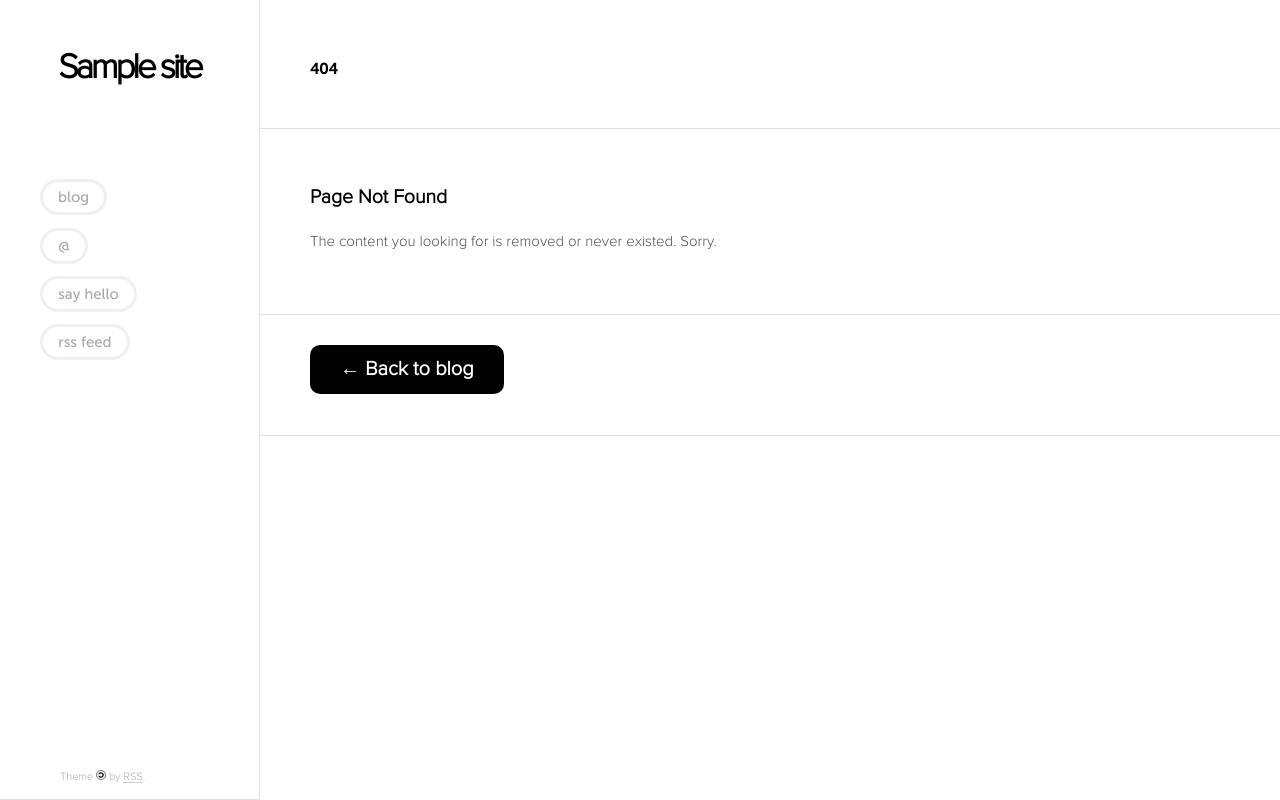
After one commit to greench/mnmlsm, a WordPress theme: template 404.php in a window 1280 px wide. The commit adds this page. Run offline with PHP 8.4 and a stand-in for WordPress, Linux system fonts and the light colour scheme; the site name, menu and one post (Sample post) are stand-ins, and other content is empty.

Commit message:
some improvments

```diff
--- /dev/null
+++ b/404.php
@@ -0,0 +1,30 @@
+<?php get_header(); ?>
+
+<section id="conductor">
+		<header>
+			<h3>404</h3>
+		</header>
+
+	<ul class="posts">
+		<li class="post">
+			<article>
+				<h2>
+				Page Not Found
+				</h2>
+
+				<p>The content you looking for is removed or never existed. Sorry.</p>
+
+			</article>
+		</li>
+
+		<li class="pagination padded">
+			<nav class="pagination">
+				<div class="buttonize square prev">
+					<a href="<?php echo get_settings('home'); ?>">&#8592; Back to blog</a>
+				</div>
+			</nav>
+		</li>
+	</ul>
+	</section>
+
+<?php get_footer(); ?>
--- /dev/null
+++ b/functions.php
@@ -0,0 +1,54 @@
+<?php
+add_action( 'after_setup_theme', 'mnmlsm_setup' );
+if ( ! function_exists( 'mnmlsm_setup' ) ):
+function mnmlsm_setup() {
+	add_action('admin_menu', 'mnmlsm_theme_options_page_init');
+}
+endif; // mnmlsm_setup
+
+function mnmlsm_theme_options() {
+	if(isset($_POST['submit'])){
+		 if(update_option("mnmlsm-theme-options",json_encode($_POST))){
+		 	?>
+			<div id="message" class="updated">
+			  <p>Settings are updated.</p>
+			</div>
+		 	<?php
+		 }
+	}
+	$blog_options=json_decode(get_option("mnmlsm-theme-options"));
+	?>
+<form action="?page=mnmlsm_ayarlar" method="post">
+	<div  class="wrap">
+		<h2>mnmlsm Theme Options</h2>
+		<table class="form-table">
+			<tbody>
+			    <tr valign="top">
+			    	<th scope="row">
+						<label for="say-hello">Say Hello</label>
+			      	</th>
+			    	<td>
+						<input type="text" id="say-hello" name="sayHello" value="<?php echo $blog_options->sayHello;?>" placeholder="Say Hello">
+			    	</td>
+			    </tr>
+			    <tr valign="top">
+			    	<th scope="row">
+			        	<label for="twitter">Twitter</label>
+					</th>
+			    	<td>
+			    		<input type="text" id="twitter" name="twitter" value="<?php echo $blog_options->twitter;?>" placeholder="RSS Feed">
+			        </td>
+			    </tr>
+			</tbody>
+		</table>
+		<button type="submit" name="submit" class="button-primary">Gönder</submit>
+	</div>
+</form>
+	<?php
+}
+function mnmlsm_theme_options_page_init() {
+	add_submenu_page( 'themes.php',"Ayarlar","Ayarlar","edit_theme_options","mnmlsm_ayarlar","mnmlsm_theme_options");
+}
+
+
+?>
--- a/header.php
+++ b/header.php
@@ -11,38 +11,33 @@
 <!--[if !(IE 6) | !(IE 7) | !(IE 8)  ]><!-->
 <html <?php language_attributes(); ?>>
 <!--<![endif]-->
-<head>
 <meta charset="<?php bloginfo( 'charset' ); ?>" />
 <meta name="viewport" content="width=device-width" />
-  <title><?php if (is_home () ) { bloginfo('name'); } elseif ( is_category() ) { single_cat_title(); echo " - "; bloginfo('name'); } elseif (is_single() || is_page() ) { single_post_title(); echo "x"; } elseif (is_search() ) { bloginfo('name'); echo " search results: "; echo wp_specialchars($s); } else { wp_title('',true); } ?></title>
+  <title><?php if (is_home () ) { bloginfo('name'); } elseif ( is_category() ) { single_cat_title(); echo " - "; bloginfo('name'); } elseif (is_single() || is_page() ) { single_post_title(); } elseif (is_search() ) { bloginfo('name'); echo " search results: "; echo wp_specialchars($s); } else { wp_title('',true); } ?></title>
 <link rel="profile" href="http://gmpg.org/xfn/11" />
-<link rel="stylesheet" type="text/css" media="all" href="<?php bloginfo( 'stylesheet_url' ); ?>" />
-<link rel="alternate" type="application/rss+xml" title="Blog RSS Feed" href="<?php bloginfo('rss2_url'); ?>" />
-<link rel="alternate" type="application/atom+xml" title="Blog Atom Feed" href="<?php bloginfo('atom_url'); ?>" />
-<link rel="pingback" href="<?php bloginfo( 'pingback_url' ); ?>" />
+<link rel="stylesheet" type="text/css" media="all" href="<?php bloginfo( 'stylesheet_url' ); ?>">
+<link rel="stylesheet" type="text/css" media="only screen and (max-device-width: 480px)" href="<?php echo bloginfo('template_url'); ?>/small-device.css">
+<meta name="viewport" content="width=device-width">
+<link rel="alternate" type="application/rss+xml" title="Blog RSS Feed" href="<?php bloginfo('rss2_url'); ?>">
+<link rel="alternate" type="application/atom+xml" title="Blog Atom Feed" href="<?php bloginfo('atom_url'); ?>">
+<link rel="pingback" href="<?php bloginfo( 'pingback_url' ); ?>">
     <!--[if lt IE 9]>
     <script src="//html5shim.googlecode.com/svn/trunk/html5.js"></script>
     <![endif]-->
-
-      <script type="text/javascript" src="http://ajax.googleapis.com/ajax/libs/jquery/1.7.1/jquery.min.js"></script>
-
-<?php wp_head(); ?>
-
-</head>
-
+    <?php wp_head(); ?>
 <body>
 <header id="simple">
 	<h1><a href="<?php echo get_settings('home'); ?>"><?php bloginfo('name'); ?></a></h1>
 	<h2><?php bloginfo('description'); ?></h2>
 	<ul id="user_info">
-		<li class="website"><a href="http://rss-ems.com/blog">blog</a></li>
-		<li class="twitter"><a href="http://twitter.com/rssems">@rssems</a></li>
-		<li class="email"><a href="#">say hello</a></li>
-		<li class="rss"><a href="/rss">rss feed</a></li>
+		<?php $blog_options = json_decode(get_option("mnmlsm-theme-options")); ?>
+		<li class="website"><a href="<?php bloginfo('home'); ?>">blog</a></li>
+		<li class="twitter"><a href="http://twitter.com/<?php echo $blog_options->twitter; ?>">@<?php echo $blog_options->twitter; ?></a></li>
+		<li class="email"><a href="<?php echo $blog_options->sayHello; ?>">say hello</a></li>
+		<li class="rss"><a href="<?php bloginfo('rss2_url'); ?>">rss feed</a></li>
 	</ul>
-	<p class="copyleft" style="color: #777">Theme
-		<!--[if lte IE 8]><span style="filter: progid:DXImageTransform.Microsoft.BasicImage(rotation=2); display: inline-block;"><![endif]--><span class="copyleftRSS">&copy;</span>
-		<!--[if lte IE 8]></span><![endif]-->
+	<p class="copyleft">Theme
+		<svg xmlns="http://www.w3.org/2000/svg" style="height:10px;width:10px" viewBox="0 0 980 980"><circle cx="490" cy="490" r="440" fill="none" stroke="#777" stroke-width="100"/><path d="M486,215C356,215 247,306 219,428L350,428C374,376 426,340 486,340C569,340 636,407 636,490C636,573 569,640 486,640C426,640 374,604 350,553L219,553C247,674 356,765 486,765C638,765 761,642 761,490C761,338 638,215 486,215z"/></svg>
 		 by <a href="http://www.rss-ems.com/blog">RSS</a>.
 	 </p>
 </header>
--- /dev/null
+++ b/small-device.css
@@ -0,0 +1,47 @@
+header#simple{
+	clear: both;
+	position: relative;
+	width: 100%;
+	min-height: 0;
+	border:0
+}
+header#simple h1{
+	padding-top:5px;
+}
+
+ul#user_info{
+	margin:0 auto;
+	left:0;
+	top:0;
+	text-align:center
+}
+p.copyleft{
+	text-align:center;
+	position: relative;
+	left:0
+}
+article h2{
+	text-align:center
+}
+section#conductor header{
+	text-align:center;
+	padding:10px
+}
+figure.hover-select{
+	display: none
+}
+
+ul.posts{
+	min-width:auto
+}
+section#conductor{
+	left:0;
+	position: relative
+}
+ul.posts {
+	min-width:100%;
+}
+ul.posts li article {
+	width:100%;
+	padding:4px 4px 4px 5px
+}
--- a/style.css
+++ b/style.css
@@ -600,50 +635,159 @@ p.no_posts {
 
 /* animations */
 
-@-moz-keyframes hoverSelect
-	{
+@keyframes hoverSelect {
+ 0% {
+    -webkit-transform: scale(0.1);
+   	-moz-transform: scale(0.1);
+   	-o-transform: scale(0.1);
+   	-ms-transform: scale(0.1);
+   	transform: scale(0.1);
+ }
+ 100% {
+    -webkit-transform: scale(1.1);
+   	-moz-transform: scale(1.1);
+   	-o-transform: scale(1.1);
+   	-ms-transform: scale(1.1);
+   	transform: scale(1.1);
+ }
+
+}
+
+@-moz-keyframes hoverSelect {
  0% {
    -moz-transform: scale(0.1);
+   transform: scale(0.1);
  }
  100% {
    -moz-transform: scale(1.1);
-	}
+   transform: scale(1.1);
  }
 
-@-webkit-keyframes hoverSelect
-	{
+}
+
+@-webkit-keyframes hoverSelect {
  0% {
    -webkit-transform: scale(0.1);
+   transform: scale(0.1);
  }
  100% {
    -webkit-transform: scale(1.1);
-	}
+   transform: scale(1.1);
  }
 
-@-webkit-keyframes hoverPulse
-	{
+}
+
+@-ms-keyframes hoverSelect {
+ 0% {
+   -ms-transform: scale(0.1);
+   transform: scale(0.1);
+ }
+ 100% {
+   -ms-transform: scale(1.1);
+   transform: scale(1.1);
+ }
+
+}
+
+@-o-keyframes hoverSelect {
+ 0% {
+   -o-transform: scale(0.1);
+   transform: scale(0.1);
+ }
+ 100% {
+   -o-transform: scale(1.1);
+   transform: scale(1.1);
+ }
+
+}
+
+@keyframes hoverPulse {
  0% {
     -webkit-transform: scale(0.2);
+   	-moz-transform: scale(0.2);
+   	-o-transform: scale(0.2);
+   	-ms-transform: scale(0.2);
+   	transform: scale(0.2);
  }
  50% {
     -webkit-transform: scale(0.35);
+   	-moz-transform: scale(0.35);
+   	-o-transform: scale(0.35);
+   	-ms-transform: scale(0.35);
+   	transform: scale(0.35);
  }
  100% {
     -webkit-transform: scale(0.2);
-	}
+   	-moz-transform: scale(0.2);
+   	-o-transform: scale(0.2);
+   	-ms-transform: scale(0.2);
+   	transform: scale(0.2);
  }
 
-@-moz-keyframes hoverPulse
-	{
+}
+
+@-moz-keyframes hoverPulse {
  0% {
    -moz-transform: scale(0.2);
+   transform: scale(0.2);
  }
  50% {
    -moz-transform: scale(0.35);
+   transform: scale(0.35);
  }
  100% {
    -moz-transform: scale(0.2);
+   transform: scale(0.2);
  }
+
+}
+
+@-webkit-keyframes hoverPulse {
+ 0% {
+   -webkit-transform: scale(0.2);
+   transform: scale(0.2);
+ }
+ 50% {
+   -webkit-transform: scale(0.35);
+   transform: scale(0.35);
+ }
+ 100% {
+   -webkit-transform: scale(0.2);
+   transform: scale(0.2);
+ }
+
+}
+
+@-ms-keyframes hoverPulse {
+ 0% {
+   -ms-transform: scale(0.2);
+   transform: scale(0.2);
+ }
+ 50% {
+   -ms-transform: scale(0.35);
+   transform: scale(0.35);
+ }
+ 100% {
+   -ms-transform: scale(0.2);
+   transform: scale(0.2);
+ }
+
+}
+
+@-o-keyframes hoverPulse {
+ 0% {
+   -o-transform: scale(0.2);
+   transform: scale(0.2);
+ }
+ 50% {
+   -o-transform: scale(0.35);
+   transform: scale(0.35);
+ }
+ 100% {
+   -o-transform: scale(0.2);
+   transform: scale(0.2);
+ }
+
 }
 
 div.notification {
```
Also changed, not shown: other parts of style.css (+137 -57 lines), footer.php (+3 -7 lines), index.php (+5 -5 lines), single.php (+6 -13 lines). Lines whose indentation alone changed are shown as unchanged.
